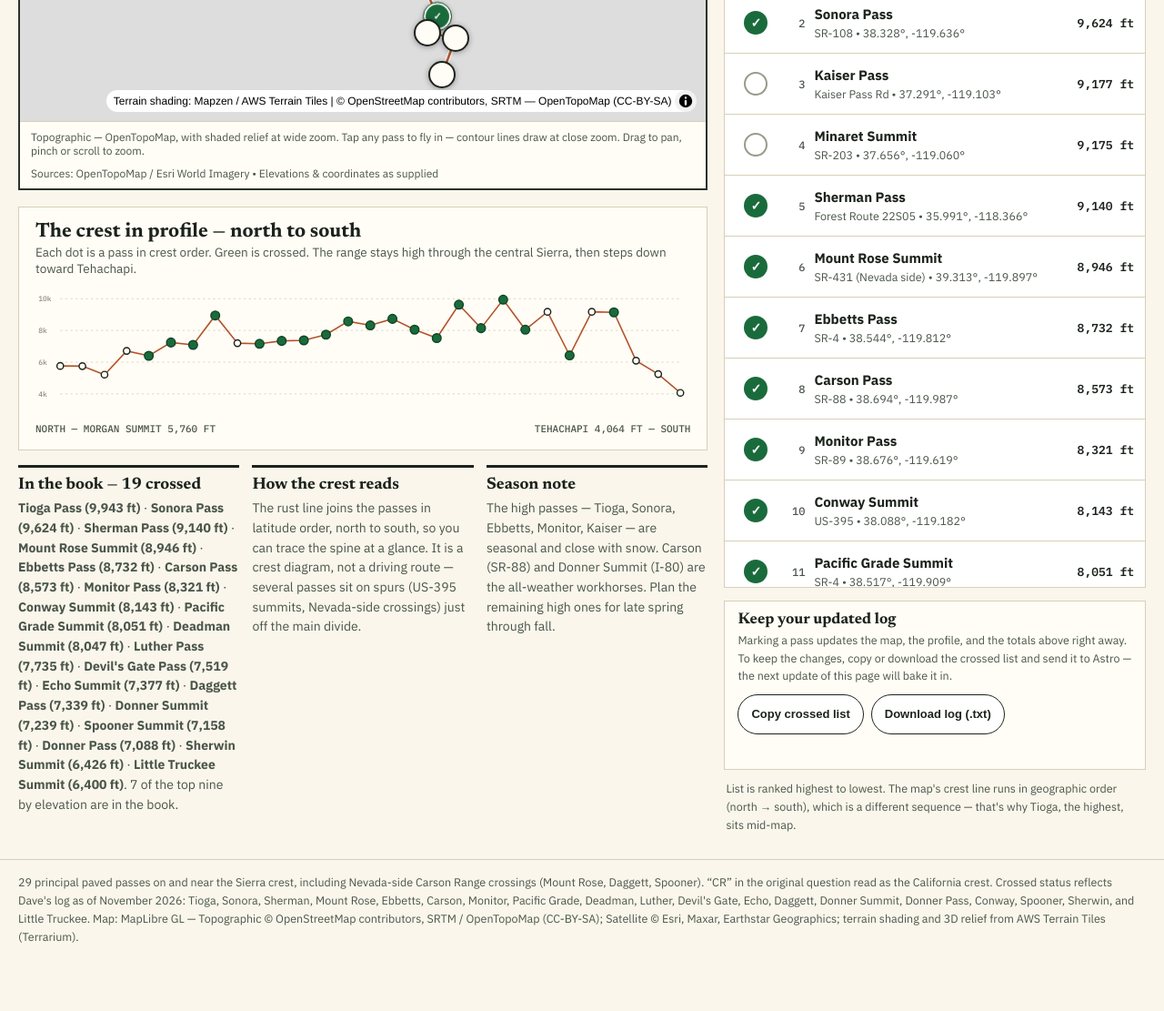
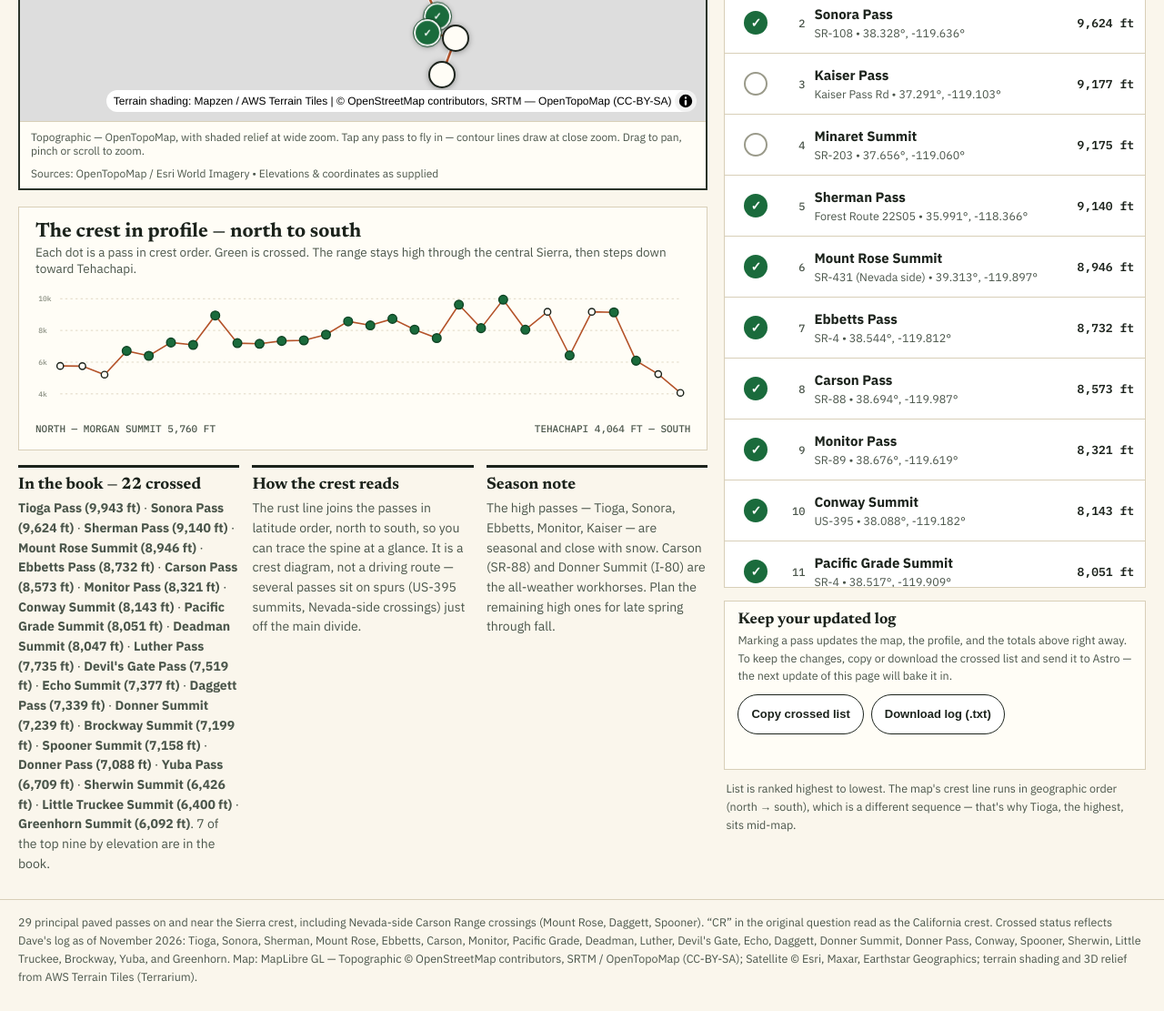
Before and after one commit to davedellaquila/sierra-crest-passes, a plain HTML site: page index.html in a window 1280 px wide. Shown: the part 769-1880 px from the top of the page at 91% size. Before the commit the page ends 1836 px from the top, so only its background shows below. Drawn offline with nearby package versions, Linux system fonts and the light colour scheme; no server answers; animation ran at ten frames a second.

Commit message:
Log three more crossings: Brockway, Yuba, Greenhorn (22 of 29)

```diff
--- a/index.html
+++ b/index.html
@@ -127,7 +127,7 @@ footer{max-width:1280px;margin:0 auto;padding:0 20px 28px;color:var(--ink2);font
   <h1>Sierra Crest <em>Passes</em></h1>
   <p class="dek" id="dek">Every paved crossing of the Sierra crest, plotted on the spine of the range — from Fredonyer in the north to Tehachapi in the south. Thirteen are in the logbook. Sixteen remain. This is the attempt to cross them all.</p>
   <div class="stats" aria-label="Progress summary">
-    <div class="stat"><b id="statCrossed">19 of 29</b><span>Crossed</span></div>
+    <div class="stat"><b id="statCrossed">22 of 29</b><span>Crossed</span></div>
     <div class="stat"><b id="statPct">44.8%</b><span>Complete</span></div>
     <div class="stat"><b id="statHighestCrossed">9,943 ft</b><span id="statHighestCrossedLabel">Highest crossed — Tioga</span></div>
     <div class="stat"><b>9,943 ft</b><span>Highest overall — Tioga</span></div>
@@ -165,7 +165,7 @@ footer{max-width:1280px;margin:0 auto;padding:0 20px 28px;color:var(--ink2);font
       </div>
 
       <div class="notes">
-        <div class="note"><h3 id="bookNoteTitle">In the book — 19 crossed</h3><p id="bookNoteText"><strong>Tioga Pass (9,943 ft)</strong> · <strong>Sonora Pass (9,624 ft)</strong> · <strong>Sherman Pass (9,140 ft)</strong> · <strong>Mount Rose Summit (8,946 ft)</strong> · <strong>Ebbetts Pass (8,732 ft)</strong> · <strong>Carson Pass (8,573 ft)</strong> · <strong>Monitor Pass (8,321 ft)</strong> · <strong>Conway Summit (8,143 ft)</strong> · <strong>Pacific Grade Summit (8,051 ft)</strong> · <strong>Deadman Summit (8,047 ft)</strong> · <strong>Luther Pass (7,735 ft)</strong> · <strong>Devil's Gate Pass (7,519 ft)</strong> · <strong>Echo Summit (7,377 ft)</strong> · <strong>Daggett Pass (7,339 ft)</strong> · <strong>Donner Summit (7,239 ft)</strong> · <strong>Spooner Summit (7,158 ft)</strong> · <strong>Donner Pass (7,088 ft)</strong> · <strong>Sherwin Summit (6,426 ft)</strong> · <strong>Little Truckee Summit (6,400 ft)</strong>. 7 of the top nine by elevation are in the book.</p></div>
+        <div class="note"><h3 id="bookNoteTitle">In the book — 22 crossed</h3><p id="bookNoteText"><strong>Tioga Pass (9,943 ft)</strong> · <strong>Sonora Pass (9,624 ft)</strong> · <strong>Sherman Pass (9,140 ft)</strong> · <strong>Mount Rose Summit (8,946 ft)</strong> · <strong>Ebbetts Pass (8,732 ft)</strong> · <strong>Carson Pass (8,573 ft)</strong> · <strong>Monitor Pass (8,321 ft)</strong> · <strong>Conway Summit (8,143 ft)</strong> · <strong>Pacific Grade Summit (8,051 ft)</strong> · <strong>Deadman Summit (8,047 ft)</strong> · <strong>Luther Pass (7,735 ft)</strong> · <strong>Devil's Gate Pass (7,519 ft)</strong> · <strong>Echo Summit (7,377 ft)</strong> · <strong>Daggett Pass (7,339 ft)</strong> · <strong>Donner Summit (7,239 ft)</strong> · <strong>Brockway Summit (7,199 ft)</strong> · <strong>Spooner Summit (7,158 ft)</strong> · <strong>Donner Pass (7,088 ft)</strong> · <strong>Yuba Pass (6,709 ft)</strong> · <strong>Sherwin Summit (6,426 ft)</strong> · <strong>Little Truckee Summit (6,400 ft)</strong> · <strong>Greenhorn Summit (6,092 ft)</strong>. 7 of the top nine by elevation are in the book.</p></div>
         <div class="note"><h3>How the crest reads</h3><p>The rust line joins the passes in latitude order, north to south, so you can trace the spine at a glance. It is a crest diagram, not a driving route — several passes sit on spurs (US-395 summits, Nevada-side crossings) just off the main divide.</p></div>
         <div class="note"><h3>Season note</h3><p>The high passes — Tioga, Sonora, Ebbetts, Monitor, Kaiser — are seasonal and close with snow. Carson (SR-88) and Donner Summit (I-80) are the all-weather workhorses. Plan the remaining high ones for late spring through fall.</p></div>
       </div>
@@ -196,7 +196,7 @@ footer{max-width:1280px;margin:0 auto;padding:0 20px 28px;color:var(--ink2);font
   </div>
 </div>
 
-<footer>29 principal paved passes on and near the Sierra crest, including Nevada-side Carson Range crossings (Mount Rose, Daggett, Spooner). “CR” in the original question read as the California crest. Crossed status reflects Dave's log as of November 2026: Tioga, Sonora, Sherman, Mount Rose, Ebbetts, Carson, Monitor, Pacific Grade, Deadman, Luther, Devil's Gate, Echo, Daggett, Donner Summit, Donner Pass, Conway, Spooner, Sherwin, and Little Truckee. Map: MapLibre GL — Topographic © OpenStreetMap contributors, SRTM / OpenTopoMap (CC-BY-SA); Satellite © Esri, Maxar, Earthstar Geographics; terrain shading and 3D relief from AWS Terrain Tiles (Terrarium).</footer>
+<footer>29 principal paved passes on and near the Sierra crest, including Nevada-side Carson Range crossings (Mount Rose, Daggett, Spooner). “CR” in the original question read as the California crest. Crossed status reflects Dave's log as of November 2026: Tioga, Sonora, Sherman, Mount Rose, Ebbetts, Carson, Monitor, Pacific Grade, Deadman, Luther, Devil's Gate, Echo, Daggett, Donner Summit, Donner Pass, Conway, Spooner, Sherwin, Little Truckee, Brockway, Yuba, and Greenhorn. Map: MapLibre GL — Topographic © OpenStreetMap contributors, SRTM / OpenTopoMap (CC-BY-SA); Satellite © Esri, Maxar, Earthstar Geographics; terrain shading and 3D relief from AWS Terrain Tiles (Terrarium).</footer>
 
 <script src="https://unpkg.com/maplibre-gl@4.7.1/dist/maplibre-gl.js"></script>
 <script>
@@ -218,13 +218,13 @@ var PASSES=[
 {name:"Echo Summit",elev:7377,lat:38.81300,lon:-120.03000,road:"US-50",crossed:true},
 {name:"Daggett Pass",elev:7339,lat:38.97657,lon:-119.88879,road:"SR-207 (Nevada side)",crossed:true},
 {name:"Donner Summit",elev:7239,lat:39.34000,lon:-120.34389,road:"I-80",crossed:true},
-{name:"Brockway Summit",elev:7199,lat:39.26102,lon:-120.07130,road:"SR-267",crossed:false},
+{name:"Brockway Summit",elev:7199,lat:39.26102,lon:-120.07130,road:"SR-267",crossed:true},
 {name:"Spooner Summit",elev:7158,lat:39.10423,lon:-119.89716,road:"US-50 (Nevada side)",crossed:true},
 {name:"Donner Pass",elev:7088,lat:39.31444,lon:-120.32694,road:"Donner Pass Rd (old US-40)",crossed:true},
-{name:"Yuba Pass",elev:6709,lat:39.61750,lon:-120.48889,road:"SR-49",crossed:false},
+{name:"Yuba Pass",elev:6709,lat:39.61750,lon:-120.48889,road:"SR-49",crossed:true},
 {name:"Sherwin Summit",elev:6426,lat:37.51444,lon:-118.62778,road:"US-395",crossed:true},
 {name:"Little Truckee Summit",elev:6400,lat:39.50500,lon:-120.28194,road:"SR-89",crossed:true},
-{name:"Greenhorn Summit",elev:6092,lat:35.73833,lon:-118.55722,road:"SR-155",crossed:false},
+{name:"Greenhorn Summit",elev:6092,lat:35.73833,lon:-118.55722,road:"SR-155",crossed:true},
 {name:"Morgan Summit",elev:5760,lat:40.36389,lon:-121.53528,road:"SR-89/36",crossed:false},
 {name:"Fredonyer Pass",elev:5748,lat:40.35972,lon:-120.86750,road:"SR-36",crossed:false},
 {name:"Walker Pass",elev:5246,lat:35.66306,lon:-118.02694,road:"SR-178",crossed:false},
```
